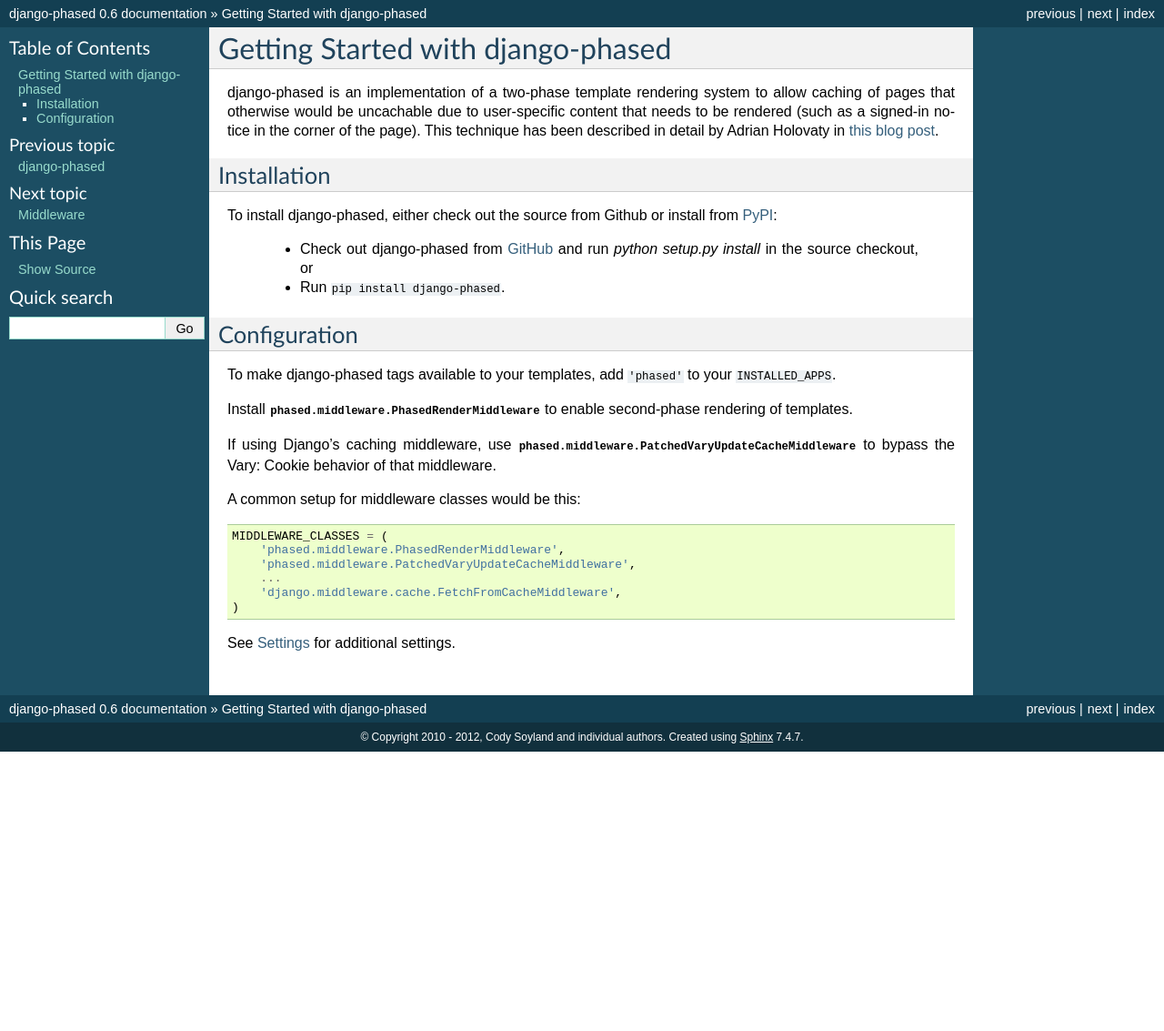
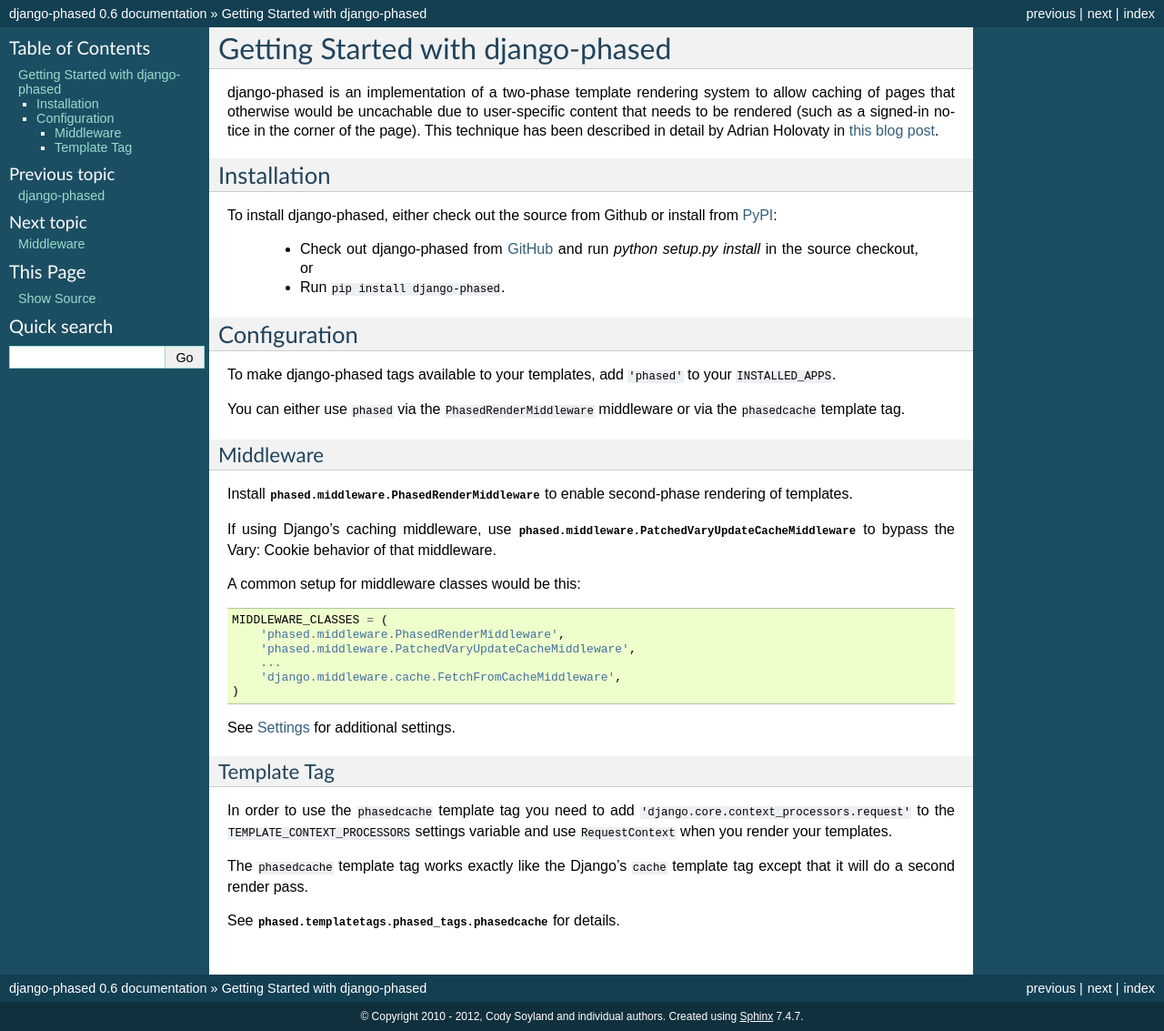
Before and after one commit to codysoyland/django-phased, a Sphinx documentation site: the page built from docs/tutorial.rst, in a window 1280 px wide. Shown: the whole page at 91% size. Built offline with Sphinx 7.4.7, drawn with Linux system fonts in a browser that asks for light colours; before the commit the page ends 900 px from its top, so only the background shows below that.

Commit message:
Add documentation for phasedcache template tag

```diff
--- a/docs/templatetag.rst
+++ b/docs/templatetag.rst
@@ -8,3 +8,5 @@
 
 .. autofunction:: phased.templatetags.phased_tags.phased
 .. autofunction:: phased.templatetags.phased_tags.parse
+
+.. autofunction:: phased.templatetags.phased_tags.phasedcache
--- a/docs/tutorial.rst
+++ b/docs/tutorial.rst
@@ -32,6 +32,11 @@
 To make django-phased tags available to your templates, add ``'phased'`` to
 your ``INSTALLED_APPS``.
 
+You can either use ``phased`` via the ``PhasedRenderMiddleware`` middleware or via the ``phasedcache`` template tag.
+
+Middleware
+----------
+
 Install :class:`phased.middleware.PhasedRenderMiddleware` to enable
 second-phase rendering of templates.
 
@@ -51,3 +56,14 @@
     )
 
 See :doc:`settings` for additional settings.
+
+
+Template Tag
+------------
+
+In order to use the ``phasedcache`` template tag you need to add ``'django.core.context_processors.request'`` to the ``TEMPLATE_CONTEXT_PROCESSORS`` settings variable and use ``RequestContext``
+when you render your templates.
+
+The ``phasedcache`` template tag works exactly like the Django's ``cache`` template tag except that it will do a second render pass.
+
+See :class:`phased.templatetags.phased_tags.phasedcache` for details.
```
Also changed, not shown: 1 other file.
